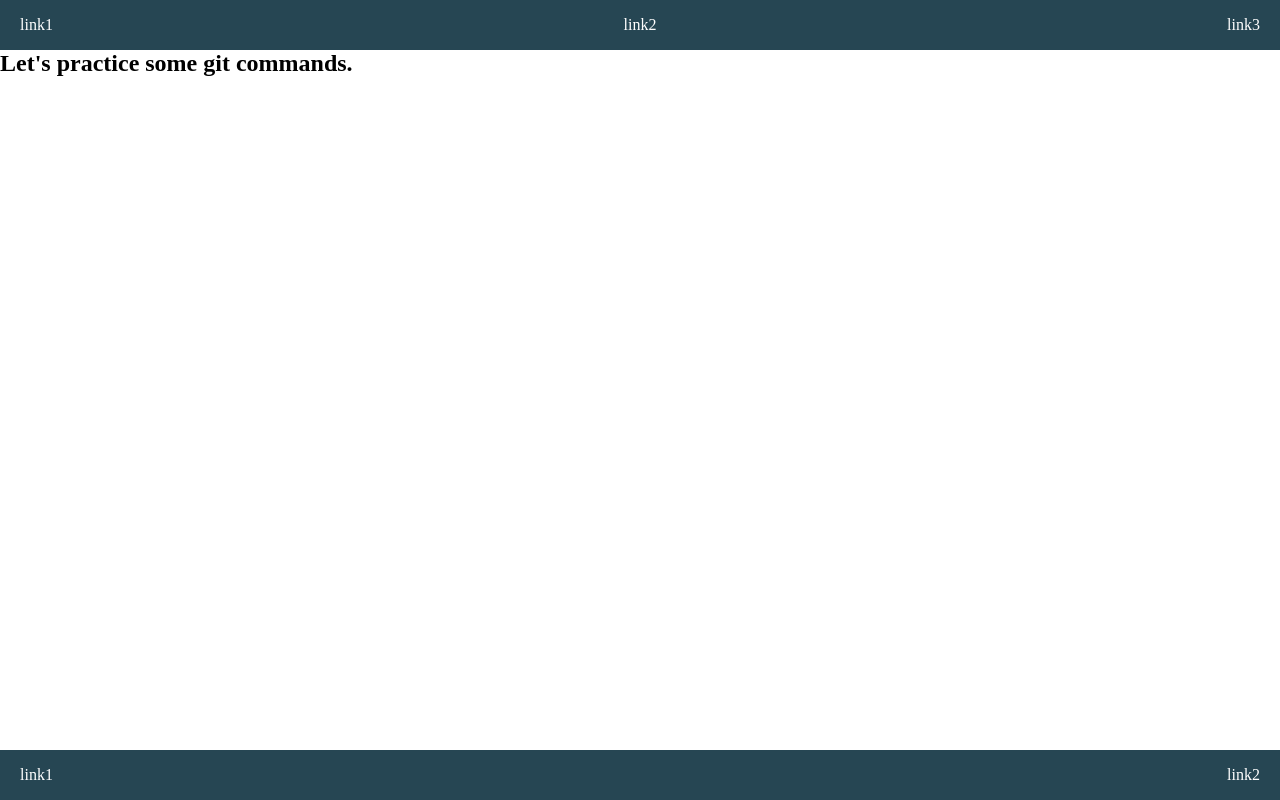
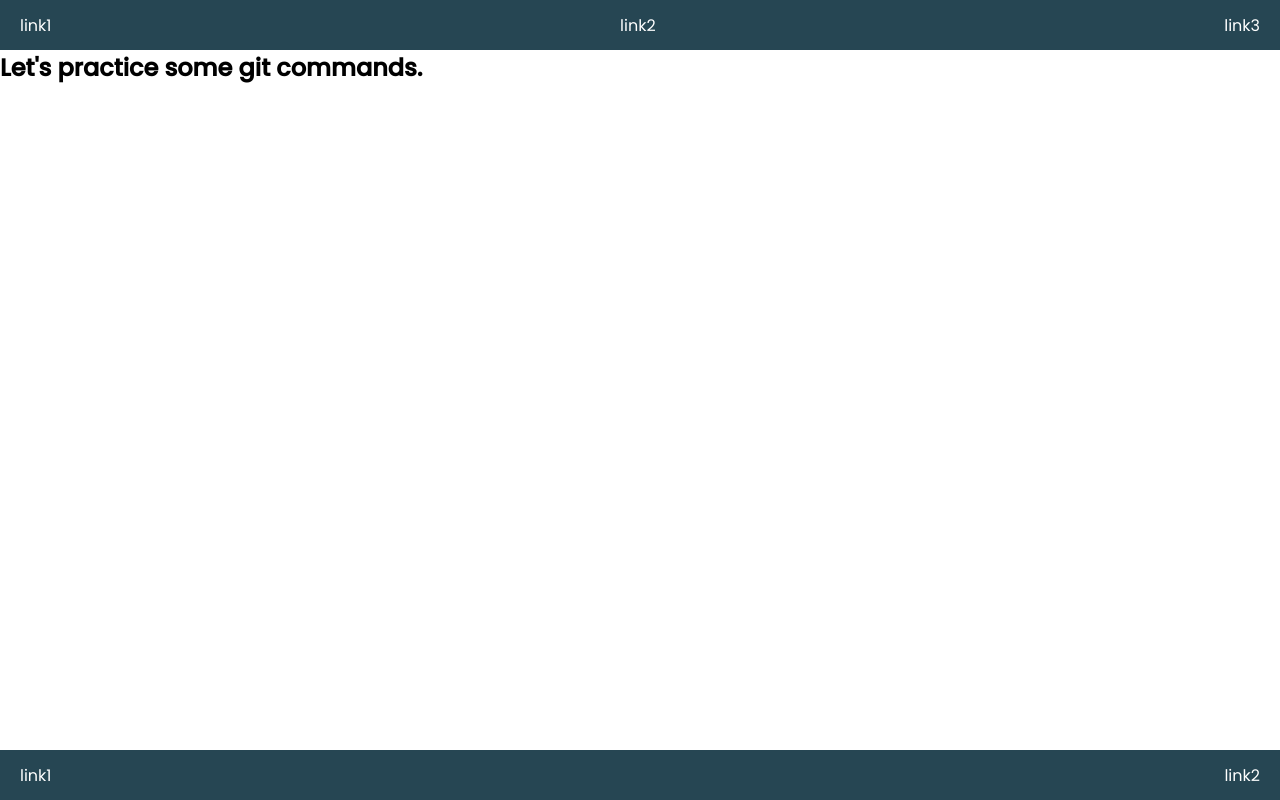
Before and after one commit to kazmonroy/git-practice, a plain HTML site: page index.html in a window 1280 px wide. Drawn offline with Linux system fonts and the light colour scheme.

Commit message:
Add font

```diff
--- a/index.html
+++ b/index.html
@@ -5,6 +5,12 @@
     <meta http-equiv="X-UA-Compatible" content="IE=edge" />
     <meta name="viewport" content="width=device-width, initial-scale=1.0" />
     <link rel="stylesheet" href="styles.css" />
+    <link rel="preconnect" href="https://fonts.googleapis.com" />
+    <link rel="preconnect" href="https://fonts.gstatic.com" crossorigin />
+    <link
+      href="https://fonts.googleapis.com/css2?family=Poppins:wght@100;200;300;400;500&display=swap"
+      rel="stylesheet"
+    />
     <title>Git Practice</title>
   </head>
   <body>
--- a/styles.css
+++ b/styles.css
@@ -13,6 +13,7 @@
 
 
 body {
+    font-family: 'Poppins', sans-serif;
     display: grid;
     grid-template: 'nav'
     'main'
```
